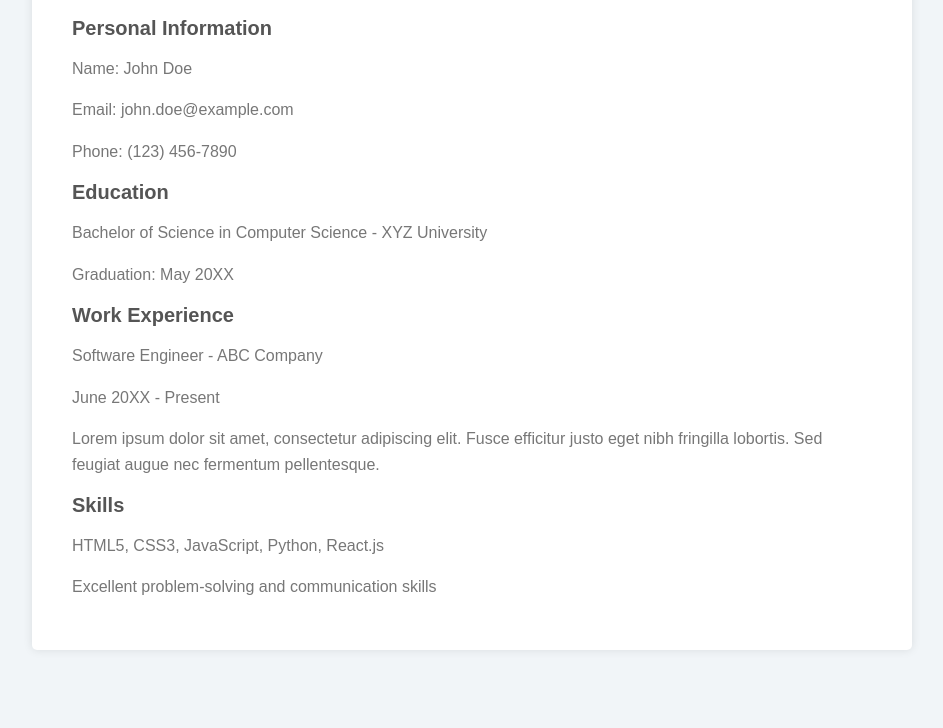
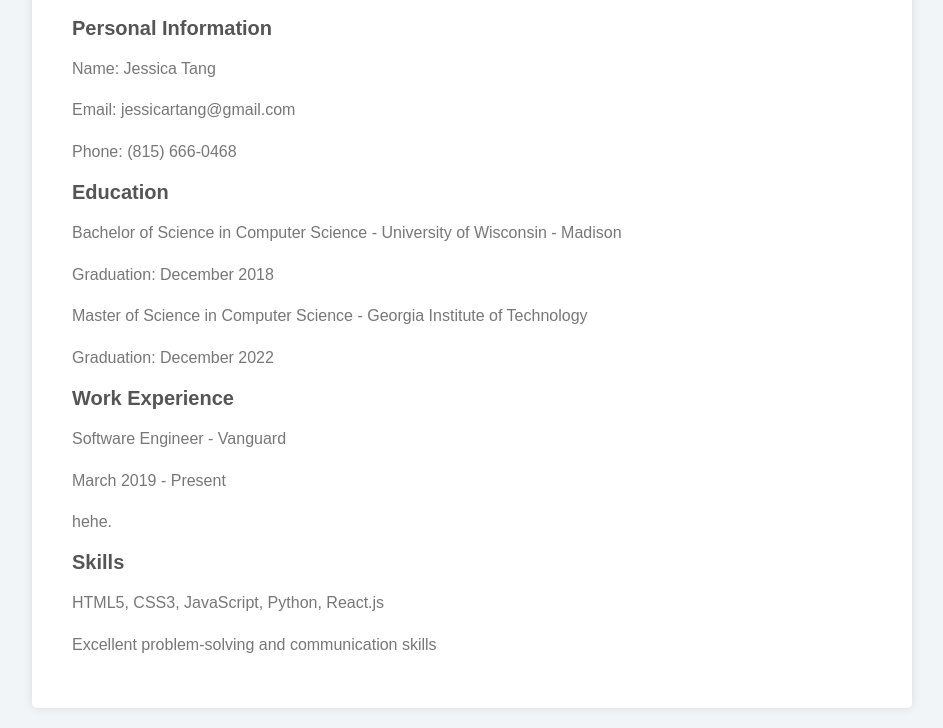
Before and after one commit to TangJessica/resume_tang, a plain HTML site: page index.html in a window 1280 px wide. Shown: the part 114-842 px from the top of the page, without its empty margins (168-1111 px from the left). Before the commit the page ends 800 px from the top, so only its background shows below. Drawn offline with Linux system fonts and the light colour scheme.

Commit message:
Update index.html

```diff
--- a/index.html
+++ b/index.html
@@ -46,18 +46,21 @@
     <h1>My Resume</h1>
 
     <h2>Personal Information</h2>
-    <p>Name: John Doe</p>
-    <p>Email: john.doe@example.com</p>
-    <p>Phone: (123) 456-7890</p>
+    <p>Name: Jessica Tang</p>
+    <p>Email: jessicartang@gmail.com</p>
+    <p>Phone: (815) 666-0468</p>
 
     <h2>Education</h2>
-    <p>Bachelor of Science in Computer Science - XYZ University</p>
-    <p>Graduation: May 20XX</p>
+    <p>Bachelor of Science in Computer Science - University of Wisconsin - Madison</p>
+    <p>Graduation: December 2018</p>
+
+    <p>Master of Science in Computer Science - Georgia Institute of Technology </p>
+    <p>Graduation: December 2022</p>
 
     <h2>Work Experience</h2>
-    <p>Software Engineer - ABC Company</p>
-    <p>June 20XX - Present</p>
-    <p>Lorem ipsum dolor sit amet, consectetur adipiscing elit. Fusce efficitur justo eget nibh fringilla lobortis. Sed feugiat augue nec fermentum pellentesque.</p>
+    <p>Software Engineer - Vanguard</p>
+    <p>March 2019 - Present</p>
+    <p>hehe.</p>
 
     <h2>Skills</h2>
     <p>HTML5, CSS3, JavaScript, Python, React.js</p>
```
